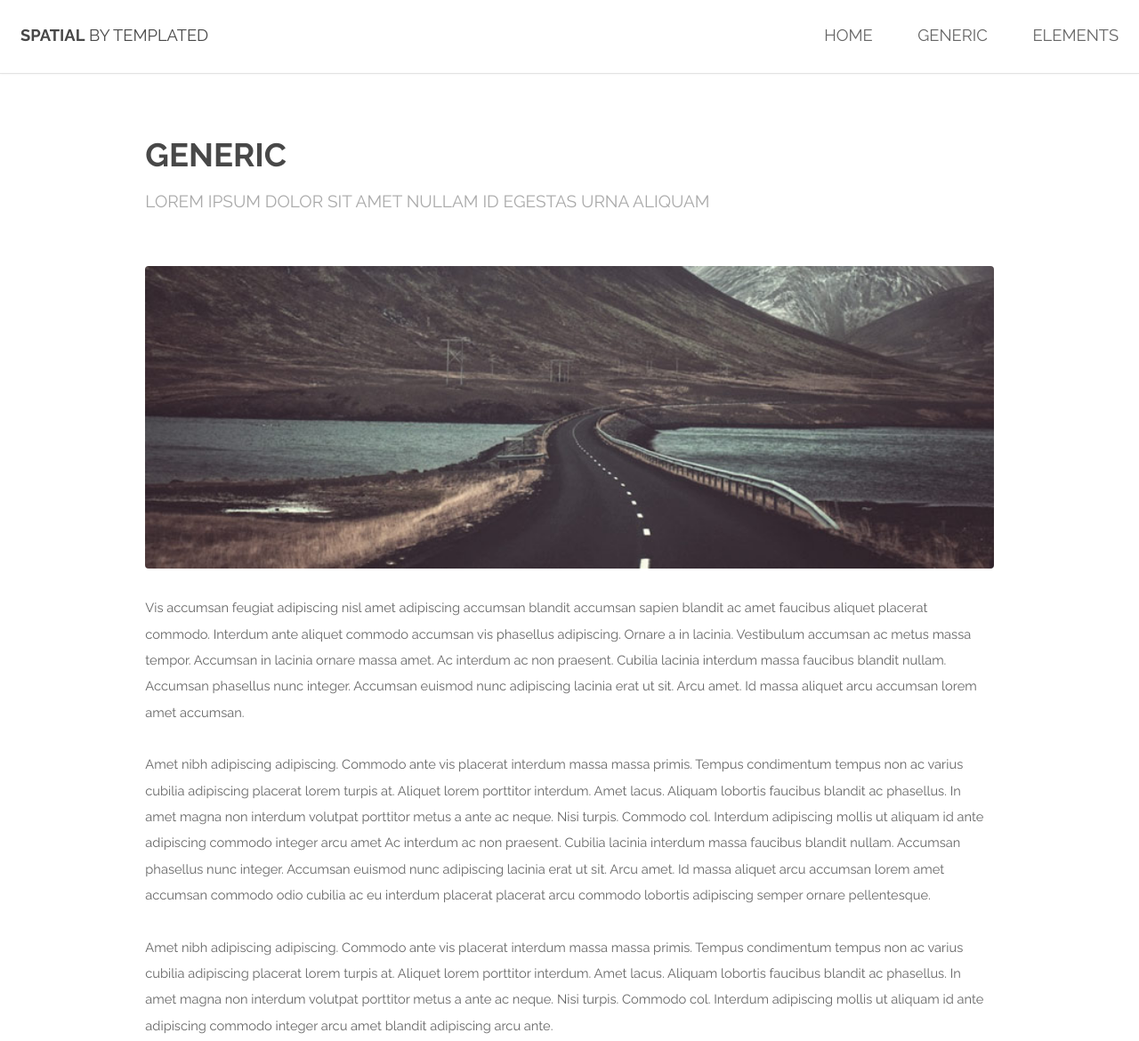
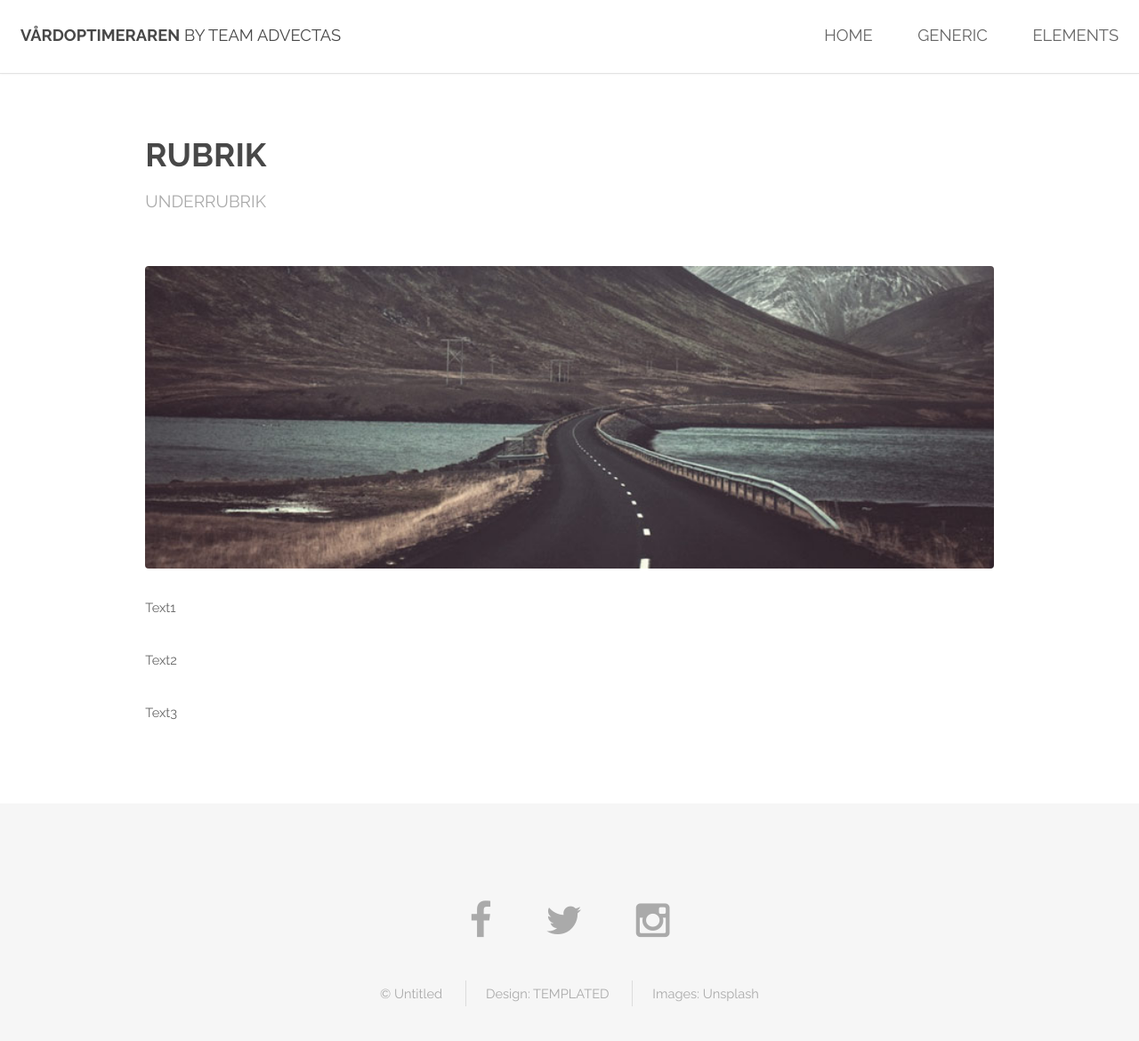
Before and after one commit to Virreb/vardoptimeraren, a plain HTML site: page src/webapp/generic.html in a window 1280 px wide. Shown: the top 1170 px of the page at 89% size. Drawn offline with Linux system fonts and the light colour scheme.

Commit message:
Update text and add some images

```diff
--- a/src/webapp/generic.html
+++ b/src/webapp/generic.html
@@ -15,7 +15,7 @@
 
 		<!-- Header -->
 			<header id="header">
-				<h1><strong><a href="index.html">Spatial</a></strong> by Templated</h1>
+				<h1><strong><a href="index.html">Vårdoptimeraren</a></strong> by Team Advectas</h1>
 				<nav id="nav">
 					<ul>
 						<li><a href="index.html">Home</a></li>
@@ -27,19 +27,22 @@
 
 			<a href="#menu" class="navPanelToggle"><span class="fa fa-bars"></span></a>
 
+			<a href="#menu" class="navPanelToggle"><span class="fa fa-bars"></span></a>
+
 		<!-- Main -->
 			<section id="main" class="wrapper">
 				<div class="container">
 
 					<header class="major special">
-						<h2>Generic</h2>
-						<p>Lorem ipsum dolor sit amet nullam id egestas urna aliquam</p>
+						<h2>Rubrik</h2>
+						<p>Underrubrik</p>
 					</header>
 
 					<a href="#" class="image fit"><img src="images/pic01.jpg" alt="" /></a>
-					<p>Vis accumsan feugiat adipiscing nisl amet adipiscing accumsan blandit accumsan sapien blandit ac amet faucibus aliquet placerat commodo. Interdum ante aliquet commodo accumsan vis phasellus adipiscing. Ornare a in lacinia. Vestibulum accumsan ac metus massa tempor. Accumsan in lacinia ornare massa amet. Ac interdum ac non praesent. Cubilia lacinia interdum massa faucibus blandit nullam. Accumsan phasellus nunc integer. Accumsan euismod nunc adipiscing lacinia erat ut sit. Arcu amet. Id massa aliquet arcu accumsan lorem amet accumsan.</p>
-					<p>Amet nibh adipiscing adipiscing. Commodo ante vis placerat interdum massa massa primis. Tempus condimentum tempus non ac varius cubilia adipiscing placerat lorem turpis at. Aliquet lorem porttitor interdum. Amet lacus. Aliquam lobortis faucibus blandit ac phasellus. In amet magna non interdum volutpat porttitor metus a ante ac neque. Nisi turpis. Commodo col. Interdum adipiscing mollis ut aliquam id ante adipiscing commodo integer arcu amet Ac interdum ac non praesent. Cubilia lacinia interdum massa faucibus blandit nullam. Accumsan phasellus nunc integer. Accumsan euismod nunc adipiscing lacinia erat ut sit. Arcu amet. Id massa aliquet arcu accumsan lorem amet accumsan commodo odio cubilia ac eu interdum placerat placerat arcu commodo lobortis adipiscing semper ornare pellentesque.</p>
-					<p>Amet nibh adipiscing adipiscing. Commodo ante vis placerat interdum massa massa primis. Tempus condimentum tempus non ac varius cubilia adipiscing placerat lorem turpis at. Aliquet lorem porttitor interdum. Amet lacus. Aliquam lobortis faucibus blandit ac phasellus. In amet magna non interdum volutpat porttitor metus a ante ac neque. Nisi turpis. Commodo col. Interdum adipiscing mollis ut aliquam id ante adipiscing commodo integer arcu amet blandit adipiscing arcu ante.</p>
+					<p>Text1</p>
+					<p>Text2</p>
+					<p>Text3</p>
+
 
 				</div>
 			</section>
```
Also changed, not shown: src/webapp/index.html (+6 -4 lines), src/webapp/images/foliumkarta.PNG (added), src/webapp/images/prophet-prediction1.png (added), 12 other files.
